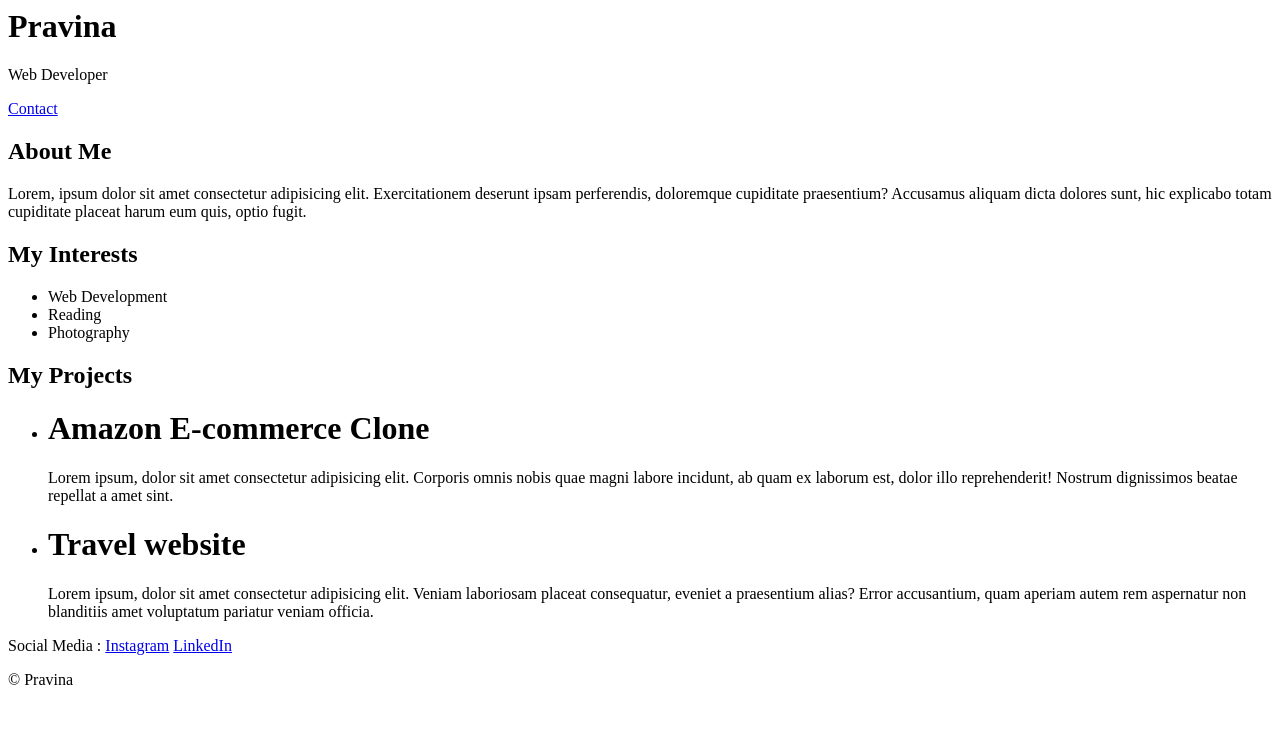
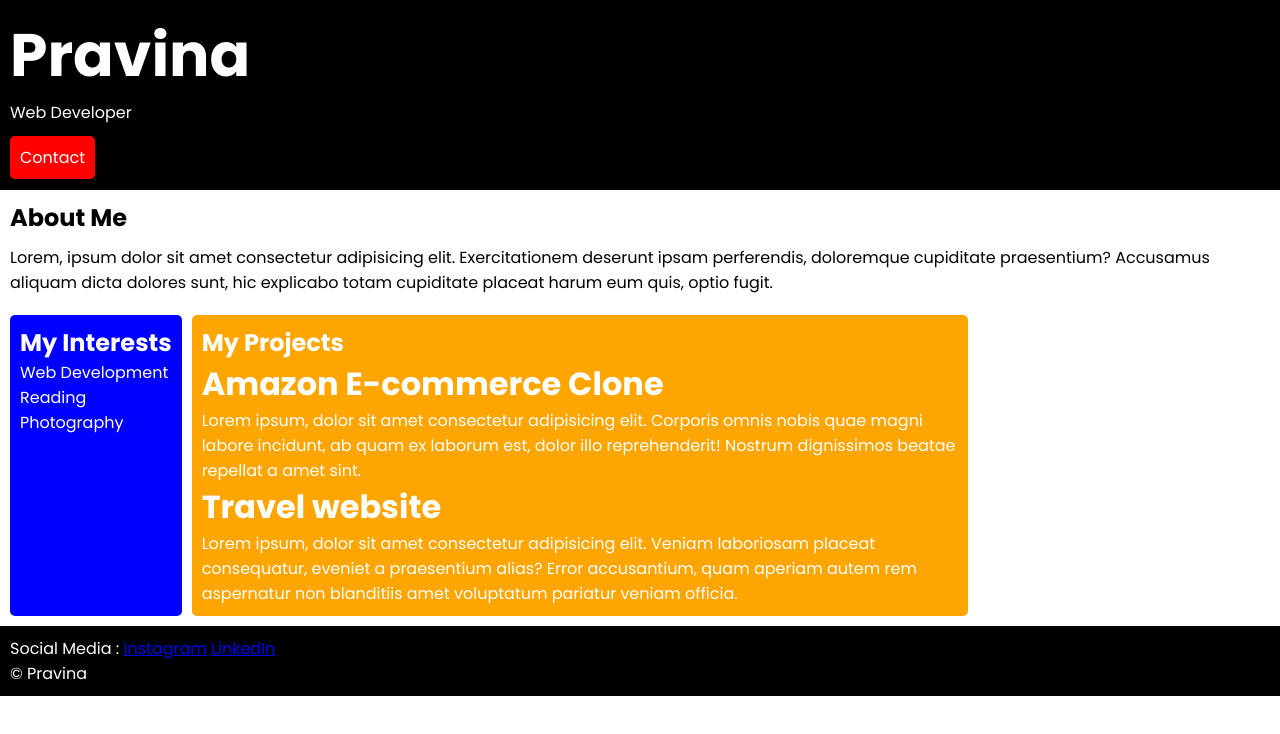
Before and after one commit to pravi-na/portfolio, a plain HTML site: page index.html in a window 1280 px wide. Drawn offline with Linux system fonts and the light colour scheme.

Commit message:
Add files via upload

```diff
--- a/index.html
+++ b/index.html
@@ -1,30 +1,70 @@
-<h1>Pravina</h1>
-<p> Web Developer</p>
-<a href="contact.html">Contact</a>
+<!DOCTYPE html>
+<html lang="en">
 
-<h2>About Me</h2>
-<p>Lorem, ipsum dolor sit amet consectetur adipisicing elit. Exercitationem deserunt ipsam perferendis, doloremque cupiditate praesentium? Accusamus aliquam dicta dolores sunt, hic explicabo totam cupiditate placeat harum eum quis, optio fugit.</p>
+<head>
+    <meta charset="UTF-8">
+    <meta name="viewport" content="width=device-width, initial-scale=1.0">
+    <title>Portfolio</title>
+    <link rel="stylesheet" href="style.css">
+    <!-- google fonts -->
+     <link rel="preconnect" href="https://fonts.googleapis.com">
+<link rel="preconnect" href="https://fonts.gstatic.com" crossorigin>
+<link href="https://fonts.googleapis.com/css2?family=Poppins:ital,wght@0,100;0,200;0,300;0,400;0,500;0,600;0,700;0,800;0,900;1,100;1,200;1,300;1,400;1,500;1,600;1,700;1,800;1,900&display=swap" rel="stylesheet">
 
-<h2>My Interests</h2>
-<ul>
+</head>
+
+<body>
+    <div class="header">
+        <h1 class="header__name">Pravina</h1>
+        <p class="header__position"> Web Developer</p>
+        <div class="header__contact"><a href="contact.html" >Contact</a></div>
+
+    </div>
+
+
+    <div class="about">
+        <h2 class="about__me">About Me</h2>
+    <p class="about__content">Lorem, ipsum dolor sit amet consectetur adipisicing elit. Exercitationem deserunt ipsam perferendis, doloremque
+        cupiditate praesentium? Accusamus aliquam dicta dolores sunt, hic explicabo totam cupiditate placeat harum eum
+        quis, optio fugit.</p>
+
+    </div>
+<div class="interests">
+    <div class="myinterest">
+         <h2 class="myinterest__heading">My Interests</h2>
+    <ul class="myinterest__list">
         <li>Web Development</li>
         <li>Reading</li>
         <li>Photography</li>
     </ul>
+    </div>
 
-<h2>My Projects</h2>
-<ul>
+
+   <div class="projects">
+     <h2 class="projects__heading">My Projects</h2>
+    <ul class="projects__list">
         <li>
             <h1>Amazon E-commerce Clone</h1>
-        <p>Lorem ipsum, dolor sit amet consectetur adipisicing elit. Corporis omnis nobis quae magni labore incidunt, ab quam ex laborum est, dolor illo reprehenderit! Nostrum dignissimos beatae repellat a amet sint.</p>
+            <p>Lorem ipsum, dolor sit amet consectetur adipisicing elit. Corporis omnis nobis quae magni labore
+                incidunt, ab quam ex laborum est, dolor illo reprehenderit! Nostrum dignissimos beatae repellat a amet
+                sint.</p>
         </li>
         <li>
             <h1>Travel website</h1>
-        <p>Lorem ipsum, dolor sit amet consectetur adipisicing elit. Veniam laboriosam placeat consequatur, eveniet a praesentium alias? Error accusantium, quam aperiam autem rem aspernatur non blanditiis amet voluptatum pariatur veniam officia.</p>
+            <p>Lorem ipsum, dolor sit amet consectetur adipisicing elit. Veniam laboriosam placeat consequatur, eveniet
+                a praesentium alias? Error accusantium, quam aperiam autem rem aspernatur non blanditiis amet voluptatum
+                pariatur veniam officia.</p>
         </li>
     </ul>
+   </div>
+   </div>
+    <div class="footer">
         <p>Social Media :
         <a href="https://www.instagram.com/accounts/login/?hl=en">Instagram</a>
         <a href="https://www.linkedin.com/login?fromSignIn=true&trk=guest_homepage-basic_nav-header-signin">LinkedIn</a>
     </p>
     <p>&copy Pravina</p>
+    </div>
+</body>
+
+</html>
--- /dev/null
+++ b/style.css
@@ -0,0 +1,82 @@
+*{
+    padding: 0;
+    margin: 0;
+}
+body{
+      font-family: "Poppins", sans-serif;
+}
+.header{
+    background-color: black;
+    color: #fff;
+    padding: 10px;
+}
+.header__name{
+    font-size: 60px;
+}
+.header__position{
+    padding-bottom: 10px;
+
+}
+.header__contact{
+
+    margin-top: 10px;
+    margin-bottom: 10px;
+
+}
+.header__contact a{
+background-color: red;
+    text-decoration: none;
+    padding: 10px;
+    color: #fff;
+     border-radius: 5px;
+}
+.about{
+    padding: 10px;
+}
+.about__content{
+    padding-top: 10px;
+}
+.interests{
+    height: 100%;
+    display: flex;
+    gap: 10px;
+    padding: 10px;
+}
+.myinterest{
+    background-color: blue;
+    padding: 10px;
+    color: #fff;border-radius: 5px;
+}
+.projects{
+    background-color: orange;
+    padding: 10px;
+    color: #fff;
+    width: 60%;border-radius: 5px;
+}
+.footer{
+    background-color: black;
+    color: #fff;
+    padding: 10px;
+}
+li{
+    list-style: none;
+}
+.contact__form{
+     background-color: #ff6c0030;
+padding: 20px;
+}
+.contact__form td{
+    padding: 10px;
+}
+.contact__form input, .contact__form textarea{
+    padding: 10px;
+    background-color: #fff;
+    border: none;
+    border-bottom: 1px solid #000;
+}
+.contact__form--submit{
+    background-color: red !important;
+    border: none !important;
+    border-radius: 5px;
+    color: #fff;
+}
```
Also changed, not shown: contact.html (+26 -4 lines). Lines whose indentation alone changed are shown as unchanged.
